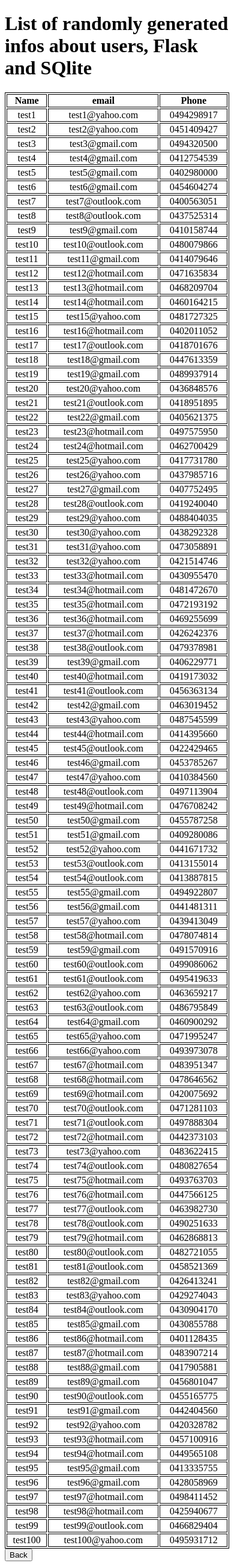
After one commit to AntHaa78/RoomBooking, a Flask app: page /randominfos in a window 390 px wide. The commit adds this page. Shown: the whole page at 60% size. Run offline with Flask 3, Linux system fonts and the light colour scheme; data comes from the database, SQL or seed files in the repository; parts of the project's set-up code (start-up, migrations or seed data) failed here and were passed over.

Commit message:
added html for randonly generated users datas (phone + email)

```diff
--- a/bookings.py
+++ b/bookings.py
@@ -297,6 +297,14 @@
 	data = cursor.fetchall()
 	return render_template("randombookings.html", data=data)
 
+@app.route('/randominfos')
+def randominfos():
+	con = sqlite3.connect('DatabaseRandom.db')
+	cursor = con.cursor()
+	cursor.execute('SELECT * FROM infos')
+	data = cursor.fetchall()
+	return render_template("randominfos.html", data=data)
+
 @app.route('/addbooking', methods=['GET', 'POST'])
 def addbooking():
 	if request.method == 'POST':
--- a/templates/index.html
+++ b/templates/index.html
@@ -6,5 +6,7 @@
 	<body>
 		<h1>Booking datas using Flask and SQLite</h1>
 		<button class="btn" type="button" onclick="window.location.href='{{ url_for('bookings') }}';">Check bookings datas</button>
+		<button class="btn" type="button" onclick="window.location.href='{{ url_for('randombookings') }}';">Check randomly generated bookings datas</button>
+		<button class="btn" type="button" onclick="window.location.href='{{ url_for('randominfos') }}';">Check randomly generated user datas</button>
 	</body>
 </html>
--- /dev/null
+++ b/templates/randominfos.html
@@ -0,0 +1,36 @@
+<!DOCTYPE html>
+<html>
+	<head>
+		<title>Flask and SQLite </title>
+	</head>
+	<style>
+		table, th {
+		border:1px solid black;
+		}
+		td {
+		border:1px solid black;
+    	text-align: center;
+    	vertical-align: middle;
+		}
+		</style>
+	<body>
+        <h1>List of randomly generated infos about users, Flask and SQlite</h1>
+		<table style="width:100%">
+			<tr>
+			<th>Name</th>
+			<th>email</th>
+			<th>Phone</th>
+			</tr>
+			{%for booking in data%}
+			<tr>
+				<td>{{booking[0]}}</td>
+				<td>{{booking[1]}}</td>
+				<td>{{booking[2]}}</td>
+				</tr>
+			{%endfor%}
+		</table>
+ 		<form>
+			<input type="button" value="Back" onclick="history.back()">
+		</form>
+	</body>
+</html>
```
